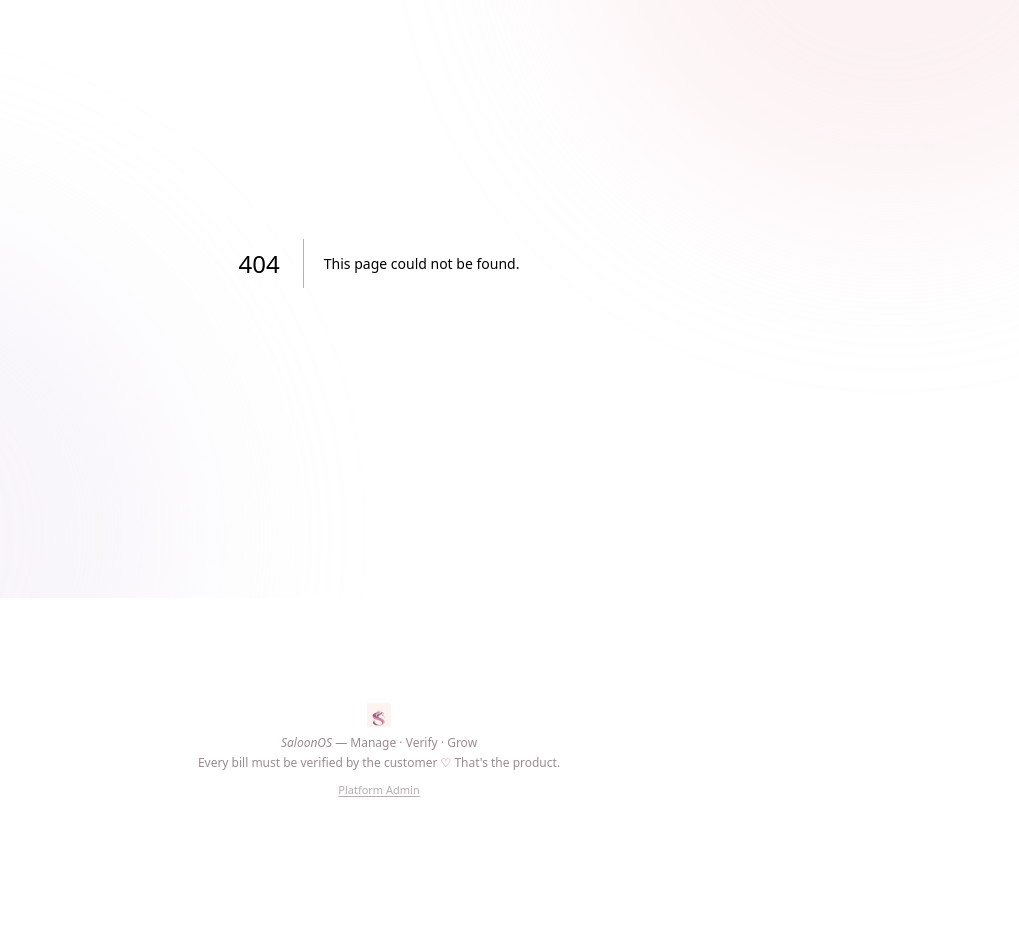
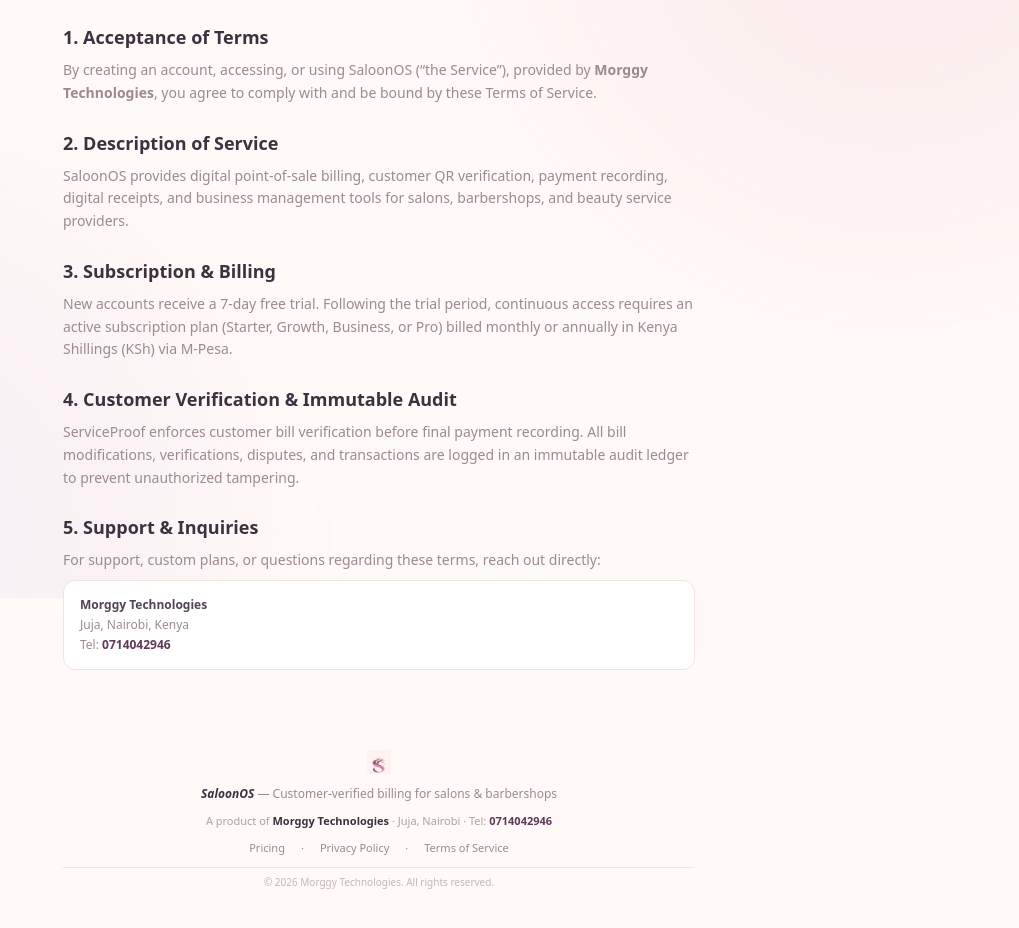
Before and after one commit to theo24-sys/SaloonOS, a Next.js app in the folder frontend/: page /terms in a window 1280 px wide. Before the commit this address had no page. Shown: the part 202-1130 px from the top of the page, without its empty margins (261-1280 px from the left). Before the commit the page ends 1040 px from the top, so only its background shows below. Built offline with nearby package versions, Linux system fonts and the light colour scheme; a web font is replaced by a local one.

Commit message:
Hide admin dashboard link from public footer; add Morggy Technologies company details, Privacy Policy, Terms of Service

```diff
--- a/frontend/app/layout.tsx
+++ b/frontend/app/layout.tsx
@@ -52,14 +52,23 @@
           </div>
         </header>
         {children}
-        <footer className="no-print mx-auto max-w-2xl px-5 py-10 text-center text-xs text-dim">
-          <img src="/favicon.png" alt="" className="mx-auto mb-2 h-6 w-6 opacity-70" />
-          <span className="font-display italic">SaloonOS</span> — Manage · Verify · Grow
-          <div className="mt-1">Every bill must be verified by the customer <span className="text-brand">♡</span> That&apos;s the product.</div>
-          <div className="mt-3 text-[11px]">
-            <Link href="/admin-dash" className="text-dim/70 hover:text-plum underline underline-offset-2">
-              Platform Admin
-            </Link>
+        <footer className="no-print mx-auto max-w-2xl px-5 py-10 text-center text-xs text-dim space-y-3">
+          <img src="/favicon.png" alt="" className="mx-auto h-6 w-6 opacity-70" />
+          <div>
+            <span className="font-display italic text-ink font-semibold">SaloonOS</span> — Customer-verified billing for salons & barbershops
+          </div>
+          <div className="text-[11px] text-dim/80">
+            A product of <span className="font-semibold text-ink">Morggy Technologies</span> · Juja, Nairobi · Tel: <a href="tel:0714042946" className="text-plum font-semibold hover:underline">0714042946</a>
+          </div>
+          <div className="flex items-center justify-center gap-4 text-[11px]">
+            <Link href="/pricing" className="hover:text-ink">Pricing</Link>
+            <span>·</span>
+            <Link href="/privacy" className="hover:text-ink">Privacy Policy</Link>
+            <span>·</span>
+            <Link href="/terms" className="hover:text-ink">Terms of Service</Link>
+          </div>
+          <div className="text-[10px] text-dim/60 pt-2 border-t border-line">
+            © 2026 Morggy Technologies. All rights reserved.
           </div>
         </footer>
       </body>
--- /dev/null
+++ b/frontend/app/privacy/page.tsx
@@ -0,0 +1,61 @@
+import Link from "next/link";
+
+export default function PrivacyPolicy() {
+  return (
+    <main className="mx-auto max-w-2xl px-5 py-10">
+      <Link href="/" className="text-xs font-semibold text-dim hover:text-ink">
+        ← Back to home
+      </Link>
+      <h1 className="mt-4 font-display text-3xl font-bold">Privacy Policy</h1>
+      <p className="mt-1 text-xs text-dim">Last updated: September 2026 · Morggy Technologies</p>
+
+      <div className="mt-6 space-y-6 text-sm text-ink/90 leading-relaxed">
+        <section>
+          <h2 className="font-display text-lg font-bold text-ink">1. Information We Collect</h2>
+          <p className="mt-2 text-dim">
+            SaloonOS, operated by <strong>Morggy Technologies</strong>, collects minimal information required to provide customer-verified billing services. This includes business name, staff names, service pricing catalogs, bill items, customer phone numbers (when provided for M-Pesa payments or receipts), and immutable transaction audit logs.
+          </p>
+        </section>
+
+        <section>
+          <h2 className="font-display text-lg font-bold text-ink">2. How We Use Information</h2>
+          <p className="mt-2 text-dim">
+            We use this data strictly to:
+          </p>
+          <ul className="mt-2 list-disc pl-5 space-y-1 text-dim">
+            <li>Generate customer verification QR codes and authentic receipts.</li>
+            <li>Process and reconcile payments via Safaricom M-Pesa.</li>
+            <li>Provide salon owners with revenue tracking, leak detection, and audit histories.</li>
+            <li>Maintain platform reliability, security, and dispute resolution.</li>
+          </ul>
+        </section>
+
+        <section>
+          <h2 className="font-display text-lg font-bold text-ink">3. Data Security & Storage</h2>
+          <p className="mt-2 text-dim">
+            All audit events are stored securely in protected databases. Financial transactions, verification timestamps, and bill modifications cannot be altered or purged after recording.
+          </p>
+        </section>
+
+        <section>
+          <h2 className="font-display text-lg font-bold text-ink">4. Third-Party Services</h2>
+          <p className="mt-2 text-dim">
+            Payment transactions are processed through Safaricom Daraja M-Pesa APIs. We do not store PINs or mobile banking credentials.
+          </p>
+        </section>
+
+        <section>
+          <h2 className="font-display text-lg font-bold text-ink">5. Contact Information</h2>
+          <p className="mt-2 text-dim">
+            If you have questions regarding this Privacy Policy, please contact Morggy Technologies:
+          </p>
+          <div className="mt-2 rounded-xl border border-line bg-surface p-4 text-xs space-y-1">
+            <p><strong>Morggy Technologies</strong></p>
+            <p className="text-dim">Location: Juja, Nairobi, Kenya</p>
+            <p className="text-dim">Phone / WhatsApp: <a href="tel:0714042946" className="text-plum font-semibold">0714042946</a></p>
+          </div>
+        </section>
+      </div>
+    </main>
+  );
+}
--- /dev/null
+++ b/frontend/app/terms/page.tsx
@@ -0,0 +1,55 @@
+import Link from "next/link";
+
+export default function TermsOfService() {
+  return (
+    <main className="mx-auto max-w-2xl px-5 py-10">
+      <Link href="/" className="text-xs font-semibold text-dim hover:text-ink">
+        ← Back to home
+      </Link>
+      <h1 className="mt-4 font-display text-3xl font-bold">Terms of Service</h1>
+      <p className="mt-1 text-xs text-dim">Last updated: September 2026 · Morggy Technologies</p>
+
+      <div className="mt-6 space-y-6 text-sm text-ink/90 leading-relaxed">
+        <section>
+          <h2 className="font-display text-lg font-bold text-ink">1. Acceptance of Terms</h2>
+          <p className="mt-2 text-dim">
+            By creating an account, accessing, or using SaloonOS (&ldquo;the Service&rdquo;), provided by <strong>Morggy Technologies</strong>, you agree to comply with and be bound by these Terms of Service.
+          </p>
+        </section>
+
+        <section>
+          <h2 className="font-display text-lg font-bold text-ink">2. Description of Service</h2>
+          <p className="mt-2 text-dim">
+            SaloonOS provides digital point-of-sale billing, customer QR verification, payment recording, digital receipts, and business management tools for salons, barbershops, and beauty service providers.
+          </p>
+        </section>
+
+        <section>
+          <h2 className="font-display text-lg font-bold text-ink">3. Subscription & Billing</h2>
+          <p className="mt-2 text-dim">
+            New accounts receive a 7-day free trial. Following the trial period, continuous access requires an active subscription plan (Starter, Growth, Business, or Pro) billed monthly or annually in Kenya Shillings (KSh) via M-Pesa.
+          </p>
+        </section>
+
+        <section>
+          <h2 className="font-display text-lg font-bold text-ink">4. Customer Verification & Immutable Audit</h2>
+          <p className="mt-2 text-dim">
+            ServiceProof enforces customer bill verification before final payment recording. All bill modifications, verifications, disputes, and transactions are logged in an immutable audit ledger to prevent unauthorized tampering.
+          </p>
+        </section>
+
+        <section>
+          <h2 className="font-display text-lg font-bold text-ink">5. Support & Inquiries</h2>
+          <p className="mt-2 text-dim">
+            For support, custom plans, or questions regarding these terms, reach out directly:
+          </p>
+          <div className="mt-2 rounded-xl border border-line bg-surface p-4 text-xs space-y-1">
+            <p><strong>Morggy Technologies</strong></p>
+            <p className="text-dim">Juja, Nairobi, Kenya</p>
+            <p className="text-dim">Tel: <a href="tel:0714042946" className="text-plum font-semibold">0714042946</a></p>
+          </div>
+        </section>
+      </div>
+    </main>
+  );
+}
```
